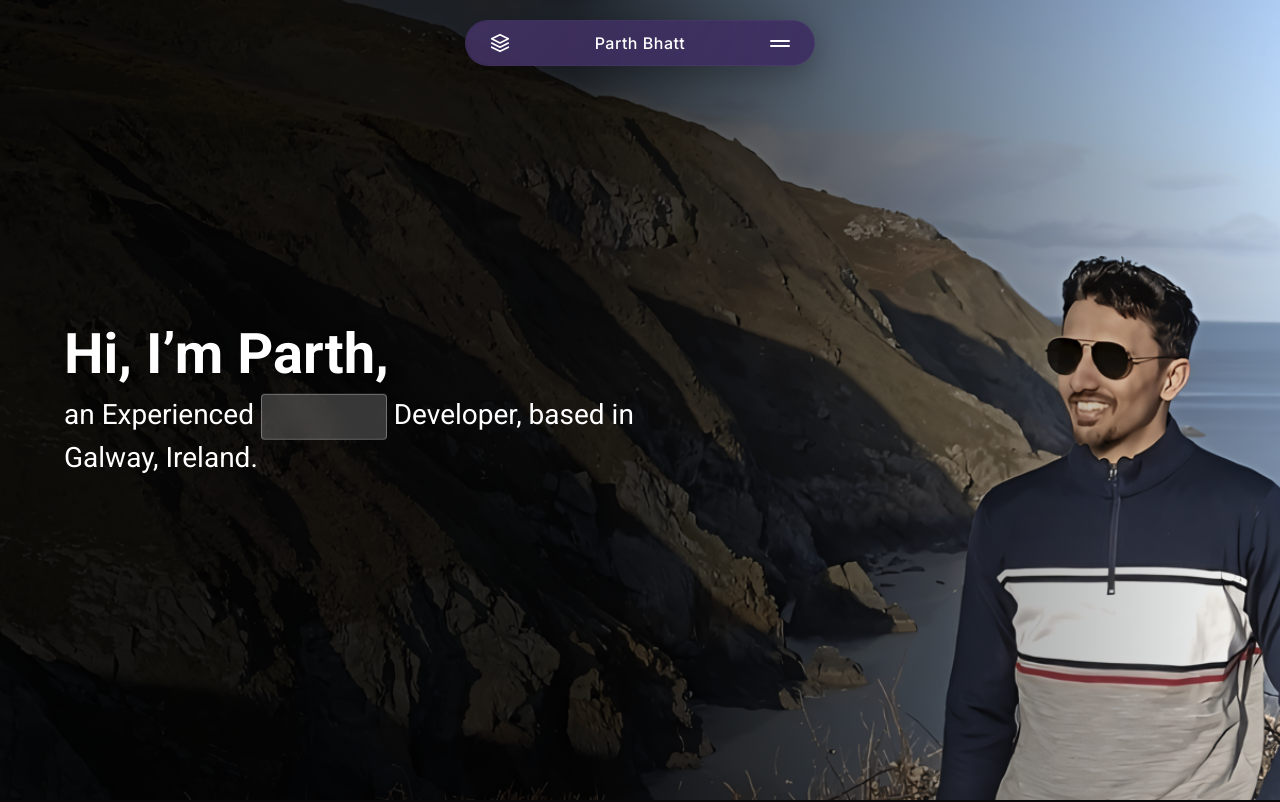
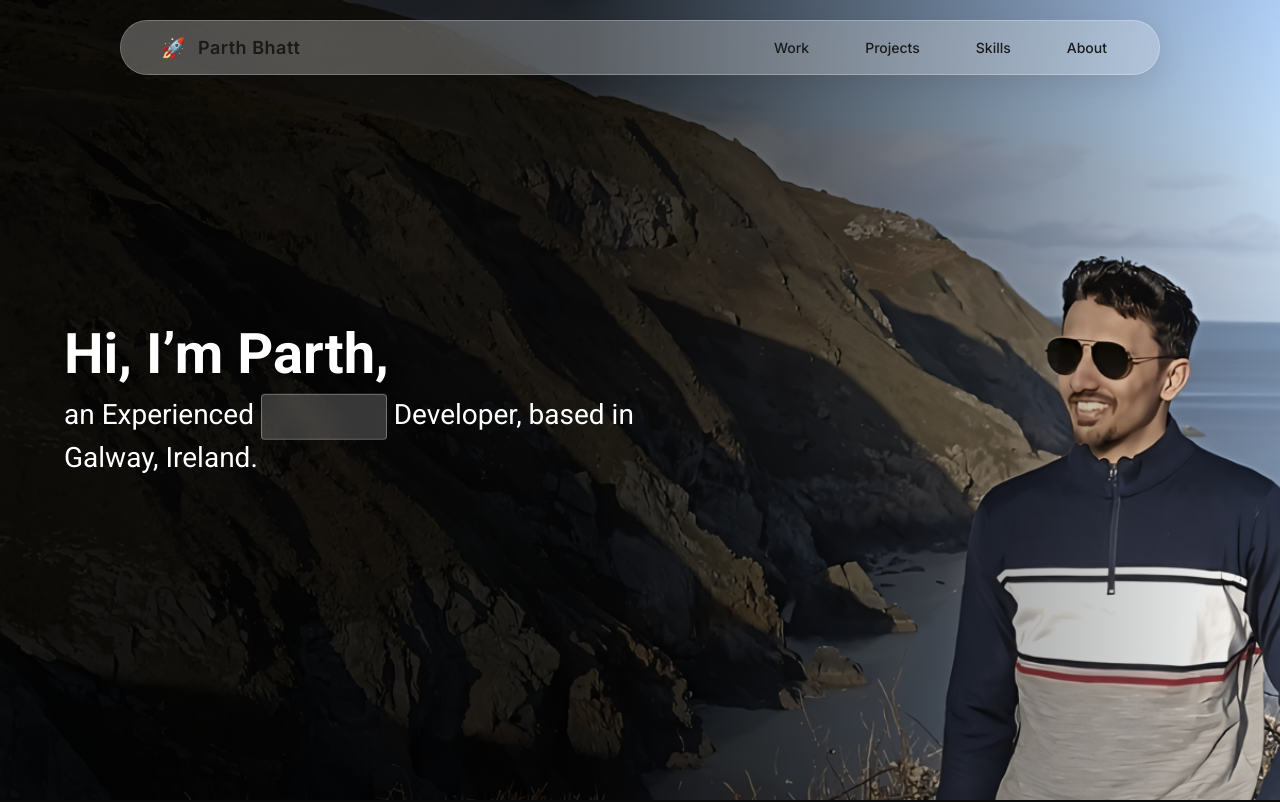
Before and after one commit to parthbhatt268/web-portfolio-2.0, a React (Create React App) app: page / in a window 1280 px wide. Shown: the top 802 px of the page. Built offline with nearby package versions, Linux system fonts and the light colour scheme.

Commit message:
glass Navbar

```diff
--- a/src/components/Navbar/Navbar.css
+++ b/src/components/Navbar/Navbar.css
@@ -31,14 +31,14 @@
   display: flex;
   align-items: center;
   justify-content: space-between;
-  background: rgba(45, 25, 85, 0.8);
+  background: rgba(255, 255, 255, 0.2);
   backdrop-filter: blur(20px);
   -webkit-backdrop-filter: blur(20px);
-  border: 1px solid rgba(255, 255, 255, 0.1);
+  border: 1px solid rgba(255, 255, 255, 0.3);
   border-radius: 50px;
-  padding: 12px 24px;
-  min-width: 300px;
-  box-shadow: 0 8px 32px rgba(0, 0, 0, 0.3);
+  padding: 12px 32px;
+  min-width: 400px;
+  box-shadow: 0 8px 32px rgba(0, 0, 0, 0.1);
   position: relative;
   overflow: hidden;
 }
@@ -55,13 +55,20 @@
   pointer-events: none;
 }
 
-/* 4. Left Icon */
+/* 4. Brand Section (Left) */
+.nav-brand-section {
+  display: flex;
+  align-items: center;
+  gap: 12px;
+  z-index: 1;
+  position: relative;
+  margin-right: 40px;
+}
+
 .nav-icon {
   display: flex;
   align-items: center;
-  color: white;
-  z-index: 1;
-  position: relative;
+  color: #1a1a1a;
 }
 
 .nav-icon svg {
@@ -69,19 +76,40 @@
   height: 20px;
 }
 
-/* 5. Brand Text */
 .nav-brand {
   display: flex;
   align-items: center;
-  color: white;
-  font-weight: 500;
+  color: #1a1a1a;
+  font-weight: 600;
   font-size: 16px;
   letter-spacing: 0.5px;
+}
+
+/* 5. Desktop Navigation Links */
+.nav-links-desktop {
+  display: none;
+  align-items: center;
+  gap: 32px;
   z-index: 1;
   position: relative;
 }
 
-/* 6. Hamburger Menu */
+.nav-link-desktop {
+  text-decoration: none;
+  color: #1a1a1a;
+  font-size: 14px;
+  font-weight: 500;
+  transition: opacity 0.2s ease;
+  padding: 6px 12px;
+  border-radius: 6px;
+}
+
+.nav-link-desktop:hover {
+  opacity: 0.8;
+  background: rgba(0, 0, 0, 0.1);
+}
+
+/* 6. Mobile Menu Toggle */
 .nav-toggle {
   background: none;
   border: none;
@@ -90,7 +118,7 @@
   display: flex;
   align-items: center;
   justify-content: center;
-  color: white;
+  color: #1a1a1a;
   z-index: 1;
   position: relative;
 }
@@ -107,7 +135,7 @@
 .hamburger span {
   width: 100%;
   height: 2px;
-  background: white;
+  background: #1a1a1a;
   border-radius: 1px;
   transition: all 0.3s ease;
 }
@@ -119,10 +147,10 @@
   left: 50%;
   transform: translateX(-50%);
   margin-top: 12px;
-  background: rgba(45, 25, 85, 0.95);
+  background: rgba(255, 255, 255, 0.2);
   backdrop-filter: blur(20px);
   -webkit-backdrop-filter: blur(20px);
-  border: 1px solid rgba(255, 255, 255, 0.1);
+  border: 1px solid rgba(255, 255, 255, 0.3);
   border-radius: 16px;
   padding: 8px;
   min-width: 200px;
@@ -130,7 +158,20 @@
   visibility: hidden;
   transform: translateX(-50%) translateY(-10px);
   transition: all 0.3s ease;
-  box-shadow: 0 8px 32px rgba(0, 0, 0, 0.3);
+  box-shadow: 0 8px 32px rgba(0, 0, 0, 0.1);
+}
+
+.nav-menu::before {
+  content: '';
+  position: absolute;
+  top: 0;
+  left: 0;
+  right: 0;
+  bottom: 0;
+  background: linear-gradient(135deg, rgba(255, 255, 255, 0.1) 0%, rgba(255, 255, 255, 0.05) 100%);
+  border-radius: 16px;
+  pointer-events: none;
+  z-index: -1;
 }
 
 .nav-menu.open {
@@ -142,36 +183,61 @@
 .nav-item {
   display: block;
   text-decoration: none;
-  color: white;
+  color: #1a1a1a;
   padding: 12px 16px;
   border-radius: 8px;
   transition: background 0.2s ease;
   font-size: 14px;
-  font-weight: 400;
+  font-weight: 500;
+  position: relative;
+  z-index: 1;
 }
 
 .nav-item:hover {
-  background: rgba(255, 255, 255, 0.1);
+  background: rgba(0, 0, 0, 0.1);
 }
 
-/* 8. Responsive Design */
-@media (max-width: 768px) {
+/* 8. Desktop Styles */
+@media (min-width: 768px) {
+  .nav-pill {
+    min-width: 958px;
+    padding: 12px 40px;
+  }
+
+  .nav-links-desktop {
+    display: flex;
+  }
+
+  .nav-toggle {
+    display: none;
+  }
+
+  .nav-brand {
+    font-size: 18px;
+  }
+
+  .nav-icon {
+    font-size: 22px;
+  }
+}
+
+/* 9. Mobile Styles */
+@media (max-width: 767px) {
   .nav {
     top: 15px;
   }
 
   .nav-pill {
-    min-width: 280px;
-    padding: 10px 20px;
+    min-width: 320px;
+    padding: 10px 24px;
   }
 
   .nav-brand {
     font-size: 14px;
   }
 
-  .nav-icon svg {
-    width: 18px;
-    height: 18px;
+  .nav-icon {
+    font-size: 18px;
   }
 
   .hamburger {
@@ -186,8 +252,8 @@
 
 @media (max-width: 480px) {
   .nav-pill {
-    min-width: 260px;
-    padding: 8px 16px;
+    min-width: 280px;
+    padding: 8px 20px;
   }
 
   .nav-brand {
--- a/src/components/Navbar/Navbar.jsx
+++ b/src/components/Navbar/Navbar.jsx
@@ -36,21 +36,30 @@ export default function Navbar() {
     <nav className={`nav ${visible ? '' : 'nav--hidden'}`}>
       <div className="nav-container">
         <div className="nav-pill">
-          {/* Left Icon */}
-          <div className="nav-icon">
-            <svg width="24" height="24" viewBox="0 0 24 24" fill="none" xmlns="http://www.w3.org/2000/svg">
-              <path d="M12 2L2 7L12 12L22 7L12 2Z" stroke="currentColor" strokeWidth="2" strokeLinecap="round" strokeLinejoin="round"/>
-              <path d="M2 17L12 22L22 17" stroke="currentColor" strokeWidth="2" strokeLinecap="round" strokeLinejoin="round"/>
-              <path d="M2 12L12 17L22 12" stroke="currentColor" strokeWidth="2" strokeLinecap="round" strokeLinejoin="round"/>
-            </svg>
+          {/* Left Section - Brand */}
+          <div className="nav-brand-section">
+            <div className="nav-icon">
+              <span style={{ fontSize: '20px' }}>🚀</span>
+            </div>
+            <div className="nav-brand">
+              <span>Parth Bhatt</span>
+            </div>
           </div>
 
-          {/* Center Text */}
-          <div className="nav-brand">
-            <span>Parth Bhatt</span>
+          {/* Desktop Navigation Links */}
+          <div className="nav-links-desktop">
+            {navLinks.map(link => (
+              <a
+                key={link.id}
+                href={`#${link.id}`}
+                className="nav-link-desktop"
+              >
+                {link.label}
+              </a>
+            ))}
           </div>
 
-          {/* Right Menu Icon */}
+          {/* Mobile Menu Toggle */}
           <button
             className="nav-toggle"
             onClick={() => setIsOpen(o => !o)}
```
